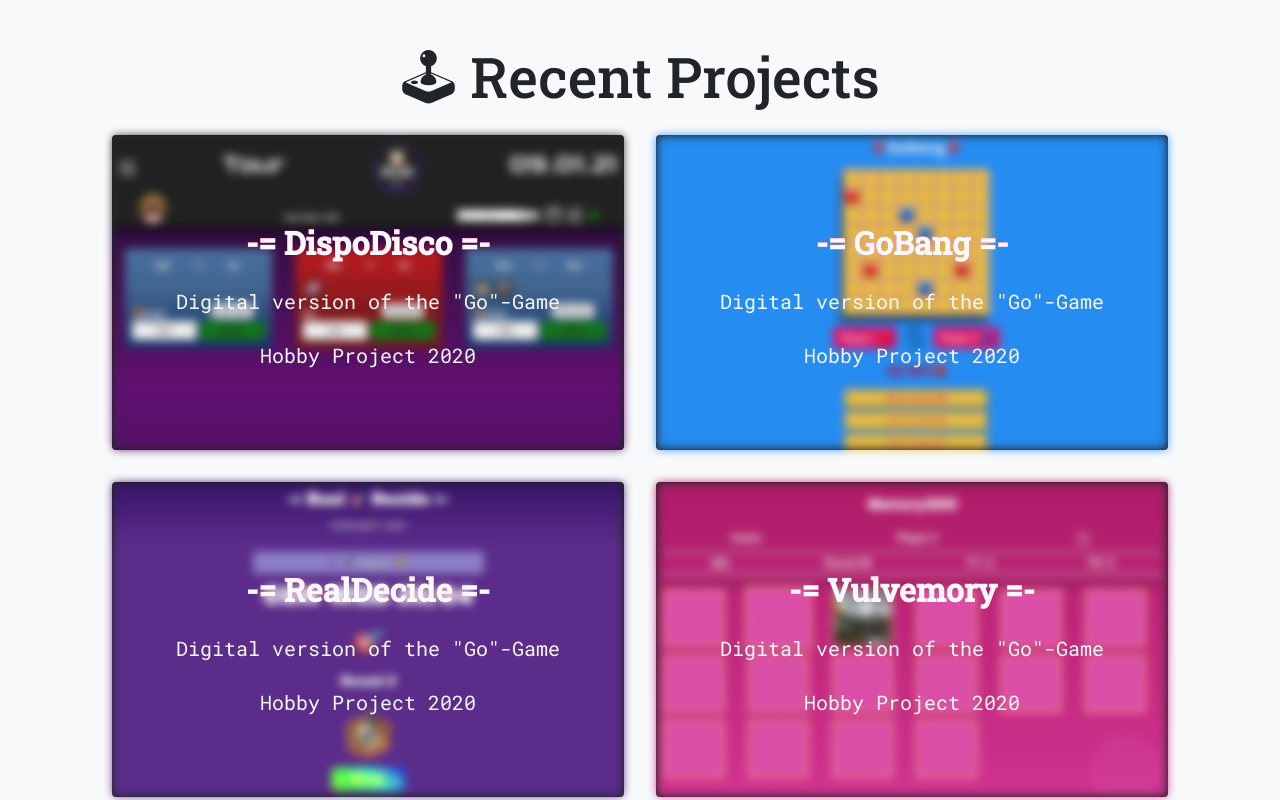
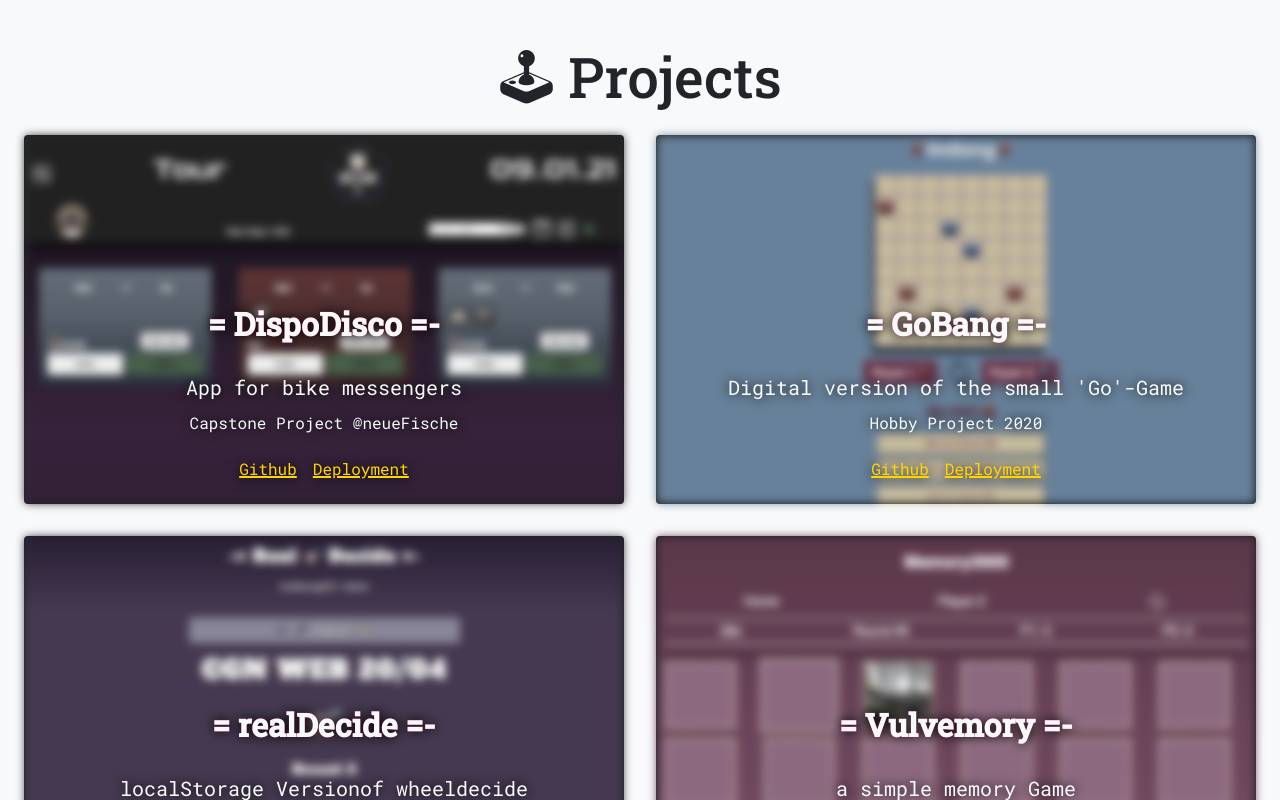
Before and after one commit to bwnstck/portfolio-react, a React (Create React App) app: page / in a window 1280 px wide. Shown: the part 1820-2620 px from the top of the page. Built offline with nearby package versions, Linux system fonts and the light colour scheme.

Commit message:
:art: Change behavior of Projects

```diff
--- a/src/components/Card.js
+++ b/src/components/Card.js
@@ -18,10 +18,9 @@
   transition: var(--transition);
 
   :hover {
-    ${(props) => !props.noScale && "transform: scale(1.1);"}
+    transform: ${(props) => `scale(${props.scaleTo ? props.scaleTo : "1.1"})`};
   }
 `;
-export default Card;
 
 export const CardContainer = styled.div`
   display: flex;
@@ -34,3 +33,5 @@
     margin: 0.5rem;
   }
 `;
+
+export default Card;
--- a/src/components/Footer.js
+++ b/src/components/Footer.js
@@ -8,7 +8,13 @@
       </p>
       <p>
         Found an error? Open an{" "}
-        <a href="https://github.com/bwnstck/portfolio-react/issues">Issue!</a>
+        <a
+          href="https://github.com/bwnstck/portfolio-react/issues"
+          target="_blank"
+          rel="noreferrer"
+        >
+          Issue!
+        </a>
       </p>
     </FooterWrapper>
   );
--- a/src/components/GoDown.js
+++ b/src/components/GoDown.js
@@ -17,6 +17,7 @@
   filter: drop-shadow(0 0 6px gold);
   :hover {
     filter: drop-shadow(0 0 6px var(--action));
+    transform: scale(1.1);
   }
 `;
 export default GoDown;
--- a/src/components/Navbar.js
+++ b/src/components/Navbar.js
@@ -127,10 +127,14 @@
         )}
       </ul>
       <div>
-        <a href="https://github.com/bwnstck">
+        <a href="https://github.com/bwnstck" target="_blank" rel="noreferrer">
           <Social src={GithubSrc} alt="Github" />
         </a>
-        <a href="https://www.linkedin.com/in/bweinstock/">
+        <a
+          href="https://www.linkedin.com/in/bweinstock/"
+          target="_blank"
+          rel="noreferrer"
+        >
           <Social src={LinkedInSrc} alt="LinkedIn" />
         </a>
       </div>
--- a/src/screens/Contact.js
+++ b/src/screens/Contact.js
@@ -30,13 +30,17 @@
           </a>
         </Card>
         <Card>
-          <a href="https://github.com/bwnstck">
+          <a href="https://github.com/bwnstck" target="_blank" rel="noreferrer">
             <img loading="lazy" src={Github} alt="Github" />
             Github
           </a>
         </Card>
         <Card>
-          <a href="https://www.linkedin.com/in/bweinstock/">
+          <a
+            href="https://www.linkedin.com/in/bweinstock/"
+            target="_blank"
+            rel="noreferrer"
+          >
             <img loading="lazy" src={LinkedIn} alt="LinkedIn" />
             LinkedIn
           </a>
--- a/src/screens/Projects.js
+++ b/src/screens/Projects.js
@@ -8,68 +8,94 @@
 import Vulvemory from "../assets/vulvemory.png";
 
 const Projects = () => {
+  const projects = [
+    {
+      title: "= DispoDisco =-",
+      sub: "App for bike messengers",
+      type: "Capstone Project @neueFische",
+      depl: "https://dispodisco.herokuapp.com",
+      github: "https://github.com/DiscoDevs/DispoDisco",
+      src: DispoDisco,
+    },
+    {
+      title: "= GoBang =-",
+      sub: "Digital version of the small 'Go'-Game",
+      type: "Hobby Project 2020",
+      depl: "https://playgobang.vercel.app",
+      github: "https://github.com/bwnstck/gobang",
+      src: GoBang,
+    },
+    {
+      title: "= realDecide =-",
+      sub: "localStorage Versionof wheeldecide",
+      type: "Hobby Project 2020",
+      depl: "https://realdecide.vercel.app",
+      github: "https://github.com/bwnstck/realdecide",
+      src: RealDecide,
+    },
+    {
+      title: "= Vulvemory =-",
+      sub: "a simple memory Game",
+      type: "Hobby Project 2020",
+      depl: "https://vulvemory.vercel.app",
+      github: "https://github.com/verdruckt/vulvemory",
+      src: Vulvemory,
+    },
+  ];
   return (
     <Container id="projects" fullHeight>
-      <h2>🕹 Recent Projects</h2>
+      <h2>🕹 Projects</h2>
       <CardContainer>
-        <StyledLink href="/#" target="_blank">
-          <Project>
-            <img loading="lazy" src={DispoDisco} alt="GoBang" />
+        {projects.map((project) => (
+          <Project key={project.title} scaleTo={1.02}>
+            <img loading="lazy" src={project.src} alt={project.title} />
             <div>
-              <h4>-= DispoDisco =-</h4>
-              <p>Digital version of the "Go"-Game</p>
-              <p>Hobby Project 2020</p>
+              <h4>{project.title}</h4>
+              <InfoContainer>
+                <p>{project.sub}</p>
+                <span>{project.type}</span>
+              </InfoContainer>
+              <LinkContainer>
+                <a href={project.depl} target="_blank" rel="noreferrer">
+                  Github
+                </a>
+                <a href={project.depl} target="_blank" rel="noreferrer" d>
+                  Deployment
+                </a>
+              </LinkContainer>
             </div>
           </Project>
-        </StyledLink>
-        <StyledLink href="/#" target="_blank">
-          <Project>
-            <img loading="lazy" src={GoBang} alt="GoBang" />
-            <div>
-              <h4>-= GoBang =-</h4>
-              <p>Digital version of the "Go"-Game</p>
-              <p>Hobby Project 2020</p>
-            </div>
-          </Project>
-        </StyledLink>
-        <StyledLink href="/#" target="_blank">
-          <Project>
-            <img loading="lazy" src={RealDecide} alt="GoBang" />
-            <div>
-              <h4>-= RealDecide =-</h4>
-              <p>Digital version of the "Go"-Game</p>
-              <p>Hobby Project 2020</p>
-            </div>
-          </Project>
-        </StyledLink>
-        <StyledLink href="/#" target="_blank">
-          <Project>
-            <img loading="lazy" src={Vulvemory} alt="GoBang" />
-            <div>
-              <h4>-= Vulvemory =-</h4>
-              <p>Digital version of the "Go"-Game</p>
-              <p>Hobby Project 2020</p>
-            </div>
-          </Project>
-        </StyledLink>
+        ))}
       </CardContainer>
     </Container>
   );
 };
 
 const Project = styled(Card)`
-  flex: 0 1 15rem;
+  flex: 0 1 600px;
+  margin: 1rem;
+  transition: var(--transition);
+
   position: relative;
   padding: 0;
   width: clamp(330px, 40vw, 600px);
-  margin: auto;
+  &&:hover {
+    img {
+      filter: blur(4px);
+    }
+    h4 {
+      transform: scale(1.1);
+    }
+  }
+
   img {
     width: 100%;
     height: 100%;
     vertical-align: middle;
-    filter: blur(5px);
+    filter: blur(5px) grayscale(0.75);
   }
-  div {
+
+  > div {
     position: absolute;
     top: 0;
     right: 0;
@@ -81,24 +107,24 @@
     justify-content: center;
     padding: 1rem;
     border-radius: calc(0.25rem - 1px);
+    filter: drop-shadow(0 0 6px black);
     h4 {
       text-shadow: 0 0 #f4166e;
       transition: all 0.5s ease-in-out;
     }
   }
 `;
-const StyledLink = styled.a`
-  flex: 0 1 25rem;
-  margin: 1rem;
-  color: #c77da2;
-  text-decoration: none;
-  transition: all 0.5s ease-in;
-  &&:hover {
-    transform: scale(1.05);
-    text-decoration: none;
-    h4 {
-      text-shadow: 0 3px var(--action);
-    }
+
+const InfoContainer = styled.div`
+  position: absolute;
+  bottom: 20%;
+`;
+
+const LinkContainer = styled.div`
+  position: absolute;
+  bottom: 1.5rem;
+  > :first-child {
+    margin-right: 1rem;
   }
 `;
 export default Projects;
--- a/src/screens/Tech.js
+++ b/src/screens/Tech.js
@@ -22,7 +22,7 @@
       <h2>💻 Tech</h2>
       <CardContainer>
         {technologies.map((tech) => (
-          <Card noScale>
+          <Card key={tech.name} scaleTo={1}>
             <TechImg src={tech.src} alt={tech.name} />
             <h5>{tech.name}</h5>
           </Card>
--- a/src/screens/Welcome.js
+++ b/src/screens/Welcome.js
@@ -10,7 +10,7 @@
     <WelcomeWrapper primary id="outerSpace">
       <TextContainer>
         <h1>Benjamin Weinstock</h1>
-        <p>🌈 Web Developer, Tinkerer and Solutioner 🖖 </p>
+        <p>🌈 Web Developer, Tinkerer, Solutioner 🖖 </p>
       </TextContainer>
       <Avatar />
       <p>... always up for an adventure! 🥷🏻</p>
```
